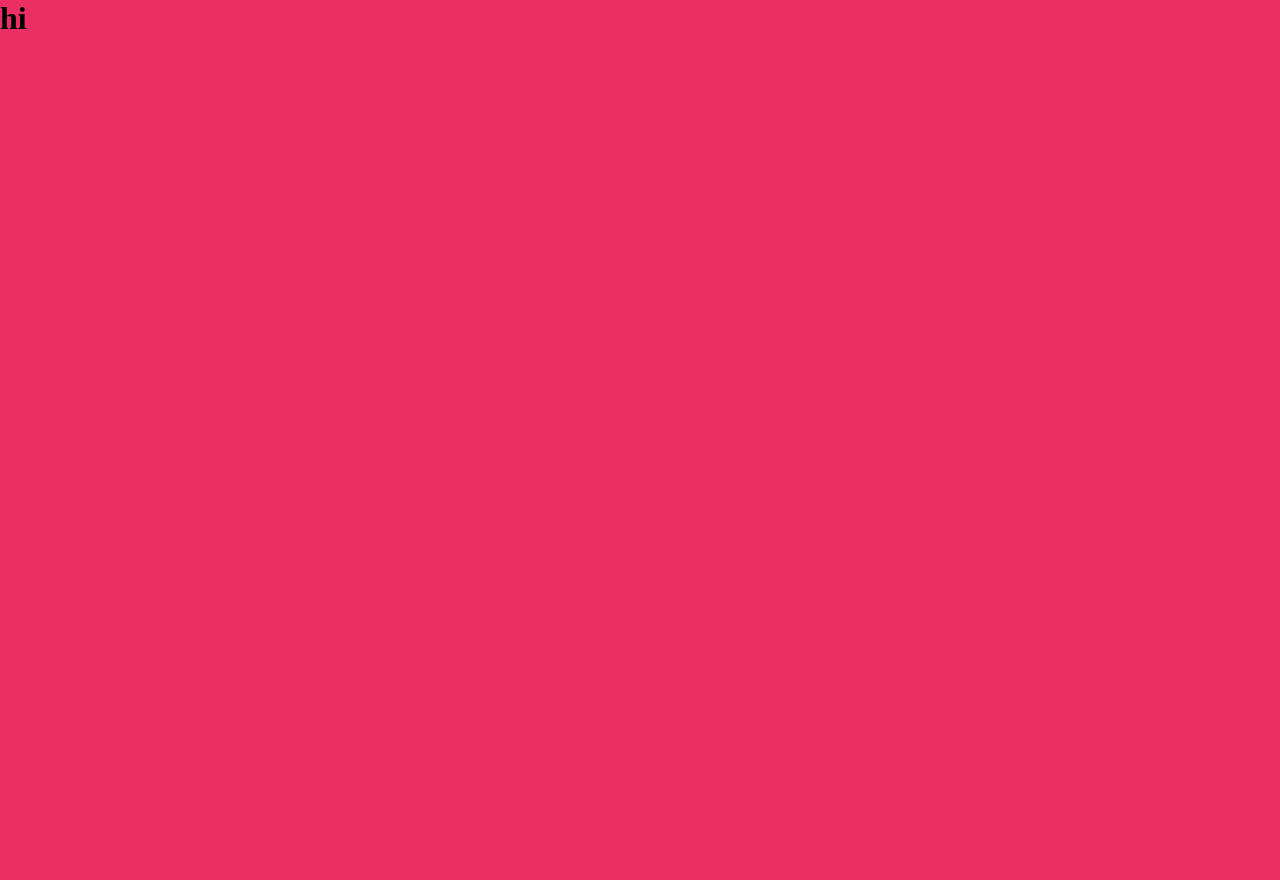
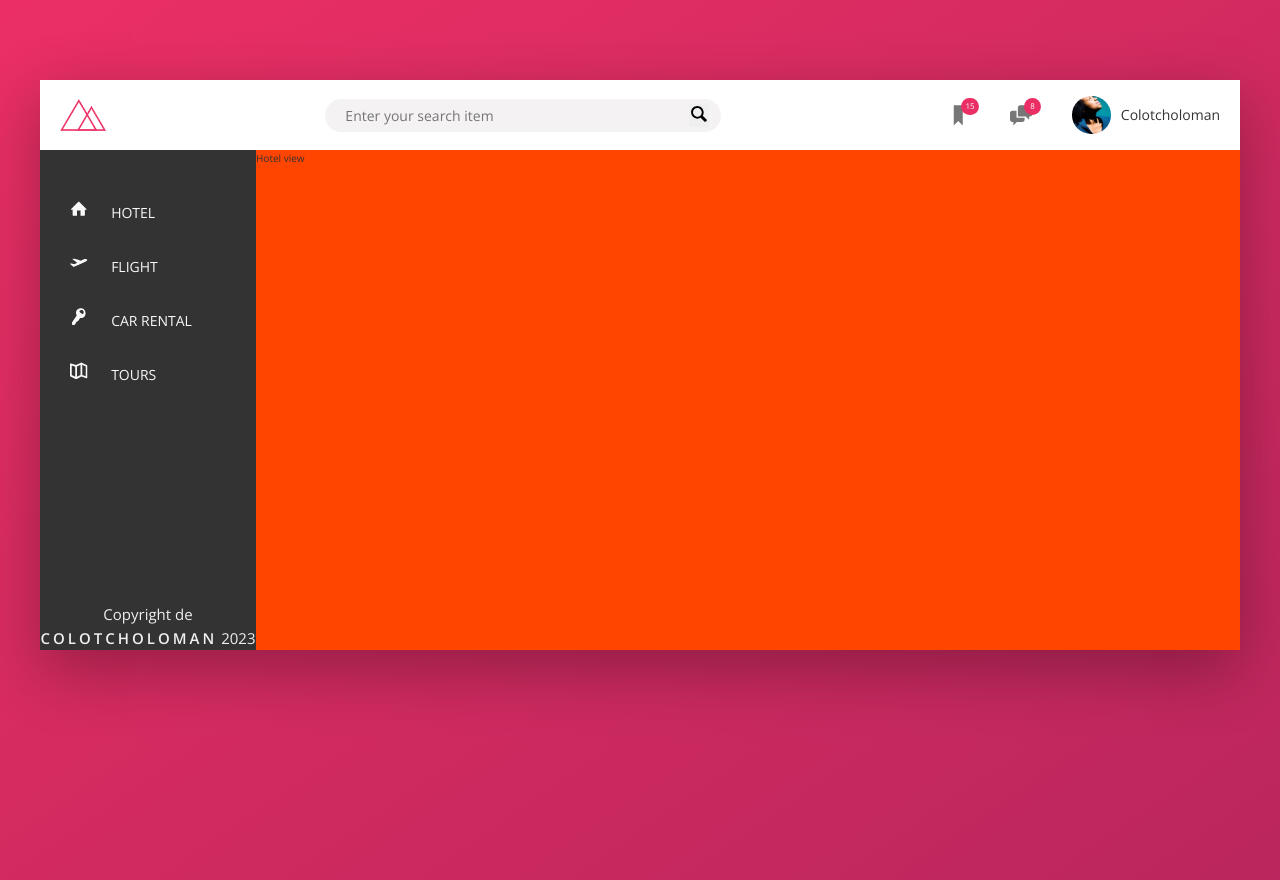
Before and after one commit to MOISESOROAROLITEC/Formation_SASS, a website: page trillio/index.html in a window 1280 px wide. Before the commit the page ends 800 px from the top, so only its background shows below. Drawn offline with nearby package versions, Linux system fonts and the light colour scheme.

Commit message:
update index

```diff
--- a/trillio/css/style.css
+++ b/trillio/css/style.css
@@ -1,25 +1,164 @@
-/*
-COLORS
+:root {
+  --color-primary: #eb2f64;
+  --color-primary-light: #FF3366;
+  --color-primary-dark: #BA265D;
+  --color-grey-light-1: #faf9f9;
+  --color-grey-light-2: #f4f2f2;
+  --color-grey-light-3: #f0eeee;
+  --color-grey-light-4: #ccc;
+  --color-grey-dark-1: #333;
+  --color-grey-dark-2: #777;
+  --color-grey-dark-3: #999;
+  --shadow-dark: 0 2rem 6rem rgba(0,0,0,.3);
+  --shadow-light: 0 2rem 5rem rgba(0,0,0,.06);
+  --line: 1px solid var(--color-grey-light-2); }
 
-Primary: #eb2f64
-Primary light: #FF3366
-Primary dark: #BA265D
-
-Grey light 1: #faf9f9
-Grey light 2: #f4f2f2
-Grey light 3: #f0eeee
-Grey light 4: #ccc
-
-Grey dark 1: #333
-Grey dark 2: #777
-Grey dark 3: #999
-
-*/
 * {
   margin: 0;
   padding: 0; }
   *::before, *::after {
-    box-sizing: border-box; }
+    box-sizing: inherit; }
+
+html {
+  box-sizing: border-box;
+  font-size: 62.5%; }
 
 body {
-  background-color: #eb2f64; }
+  font-family: 'Open Sans', sans-serif;
+  font-weight: 400;
+  line-height: 1.6;
+  color: var(--color-grey-dark-1);
+  background-image: linear-gradient(to right bottom, var(--color-primary), var(--color-primary-dark));
+  background-size: cover;
+  background-repeat: no-repeat;
+  min-height: 100vh; }
+
+.logo {
+  height: 3.25rem;
+  margin-left: 2rem; }
+
+.search {
+  border-radius: 2rem;
+  display: flex;
+  justify-content: center;
+  align-items: center;
+  flex: 0 0 40%; }
+  .search > * {
+    cursor: pointer; }
+  .search_input {
+    background-color: var(--color-grey-light-2);
+    color: var(--color-grey-light-2);
+    font-family: inherit;
+    font-size: inherit;
+    color: inherit;
+    border: none;
+    padding: 0.7rem 4rem 0.7rem 2rem;
+    border-radius: 100px;
+    width: 70%;
+    transition: all .2s;
+    margin-right: -3.25rem;
+    cursor: text; }
+    .search_input:focus {
+      outline: none;
+      width: 100%;
+      background-color: var(--color-grey-light-3); }
+  .search_button {
+    border: none; }
+  .search_icon {
+    height: 2rem;
+    width: 2rem; }
+
+.user-nav {
+  display: flex;
+  align-items: center;
+  height: 100%; }
+  .user-nav > * {
+    padding: 0 2rem;
+    cursor: pointer;
+    display: flex;
+    align-items: center;
+    height: 100%; }
+  .user-nav > *:hover {
+    background-color: var(--color-grey-light-2); }
+  .user-nav_icon-box {
+    position: relative; }
+  .user-nav_icon {
+    width: 2.25rem;
+    height: 2.25rem;
+    fill: var(--color-grey-dark-2); }
+  .user-nav_notification {
+    font-size: .8rem;
+    height: 1.75rem;
+    width: 1.75rem;
+    border-radius: 50%;
+    background-color: var(--color-primary);
+    color: white;
+    position: absolute;
+    top: 1.75rem;
+    right: 1.1rem;
+    display: flex;
+    justify-content: center;
+    align-items: center; }
+  .user-nav_user-photo {
+    height: 3.75rem;
+    border-radius: 50%;
+    margin-right: 1rem; }
+
+.sidebar .side-nav {
+  font-size: 1.4rem;
+  list-style: none;
+  margin-top: 3.5rem; }
+  .sidebar .side-nav_link:hover {
+    color: white; }
+  .sidebar .side-nav_link:link, .sidebar .side-nav_link:visited {
+    text-transform: uppercase;
+    text-decoration: none;
+    color: var(--color-grey-light-1);
+    display: block;
+    padding: 1.5rem 3rem; }
+  .sidebar .side-nav_icon {
+    width: 1.75rem;
+    height: 1.75rem;
+    margin-right: 2rem;
+    fill: currentColor; }
+
+.sidebar .legal {
+  color: var(--color-grey-light-3);
+  font-size: 1.5rem;
+  text-align: center; }
+  .sidebar .legal_user-name {
+    font-weight: 800;
+    letter-spacing: 3px; }
+
+.container {
+  max-width: 120rem;
+  margin: 8rem auto;
+  background-color: var(--color-grey-light-1);
+  box-shadow: 0 2rem 6rem rgba(0, 0, 0, 0.3);
+  min-height: 50rem; }
+
+.header {
+  height: 7rem;
+  background-color: #fff;
+  border-bottom: 10px solid var();
+  height: 7rem;
+  font-size: 1.4rem;
+  display: flex;
+  justify-content: space-between;
+  align-items: center; }
+
+.content {
+  display: flex; }
+
+.sidebar {
+  background-color: var(--color-grey-dark-1);
+  flex: 0 0 18%;
+  display: flex;
+  flex-direction: column;
+  justify-content: space-between; }
+
+.hotel-view {
+  background-color: #fff;
+  flex: 1;
+  background-color: orangered;
+  height: 50rem; }
--- a/trillio/index.html
+++ b/trillio/index.html
@@ -13,7 +13,82 @@
 </head>
 
 <body>
-	<h1>hi</h1>
+	<div class="container">
+		<header class="header">
+			<img src="./img/logo.png" alt="logo" class="logo">
+
+			<form action="#" class="search">
+				<input type="text" class="search_input" placeholder="Enter your search item">
+				<button class="search_button">
+					<svg class="search_icon">
+						<use xlink:href="./img/sprite.svg#icon-magnifying-glass"></use>
+					</svg>
+				</button>
+			</form>
+
+			<nav class="user-nav">
+				<div class="user-nav_icon-box">
+					<svg class="user-nav_icon">
+						<use xlink:href="./img/sprite.svg#icon-bookmark"></use>
+					</svg>
+					<div class="user-nav_notification">15</div>
+				</div>
+				<div class="user-nav_icon-box">
+					<svg class="user-nav_icon">
+						<use xlink:href="./img/sprite.svg#icon-chat"></use>
+					</svg>
+					<div class="user-nav_notification">8</div>
+				</div>
+
+				<div class="user-nav_icon-box">
+					<img src="./img/user.jpg" alt="image de profile" class="user-nav_user-photo">
+					<div class="user-nav_user-name">Colotcholoman</div>
+				</div>
+			</nav>
+		</header>
+		<div class="content">
+			<nav class="sidebar">
+				<ul class="side-nav">
+					<li class="side-nav_item side-nav_item-activate">
+						<a href="#" class="side-nav_link">
+							<svg class="side-nav_icon">
+								<use xlink:href="img/sprite.svg#icon-home"></use>
+							</svg>
+							<span>Hotel</span>
+						</a>
+					</li>
+					<li class="side-nav_item">
+						<a href="#" class="side-nav_link">
+							<svg class="side-nav_icon">
+								<use xlink:href="img/sprite.svg#icon-aircraft-take-off"></use>
+							</svg>
+							<span>Flight</span>
+						</a>
+					</li>
+					<li class="side-nav_item">
+						<a href="#" class="side-nav_link">
+							<svg class="side-nav_icon">
+								<use xlink:href="img/sprite.svg#icon-key"></use>
+							</svg>
+							<span>Car rental</span>
+						</a>
+					</li>
+					<li class="side-nav_item">
+						<a href="#" class="side-nav_link">
+							<svg class="side-nav_icon">
+								<use xlink:href="img/sprite.svg#icon-map"></use>
+							</svg>
+							<span>Tours</span>
+						</a>
+					</li>
+				</ul>
+				<div class="legal">Copyright de <span class="legal_user-name">COLOTCHOLOMAN</span> 2023</div>
+			</nav>
+			<main class="hotel-view">
+				Hotel view
+			</main>
+		</div>
+	</div>
 </body>
 
 </html>
```
